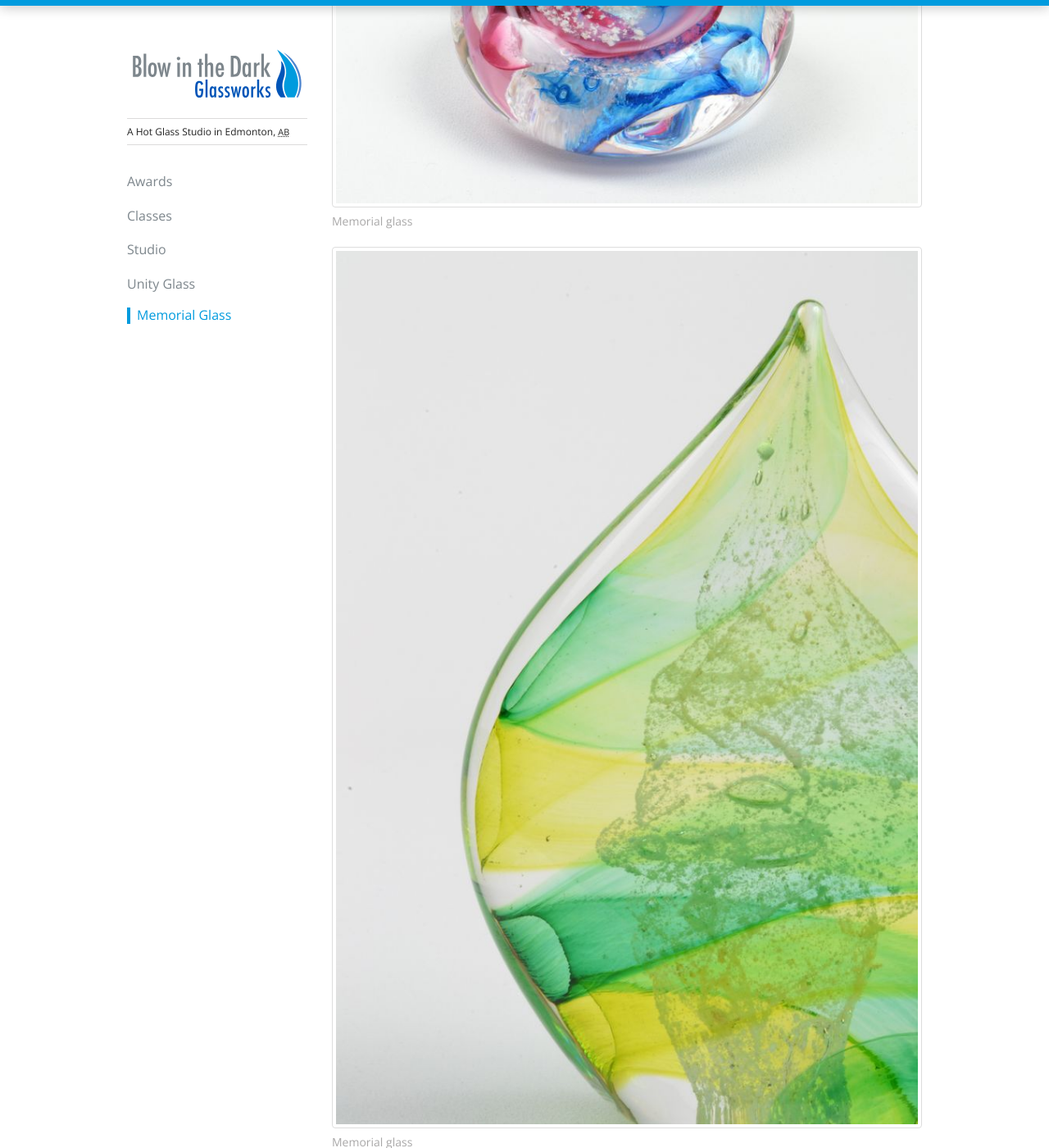
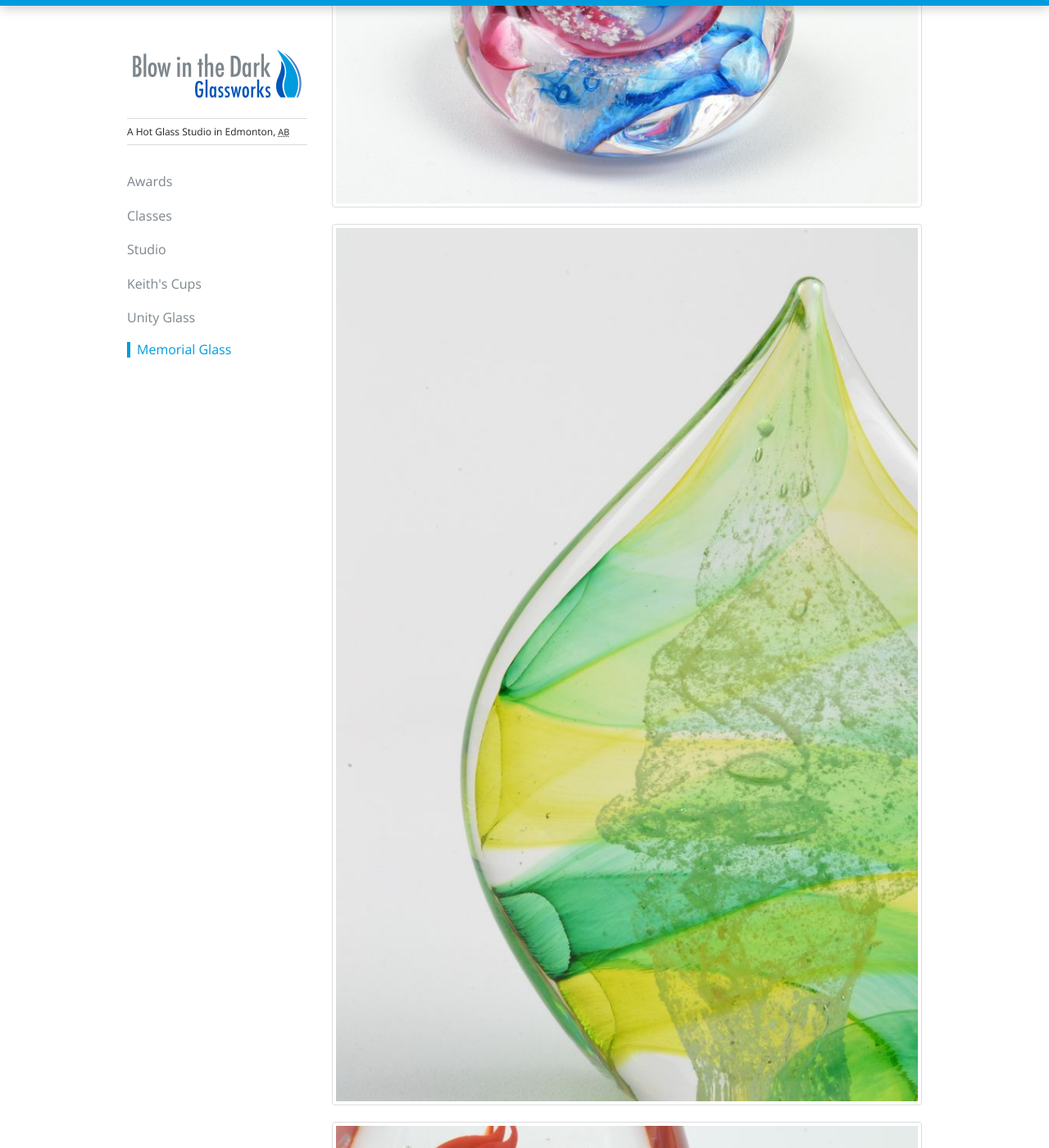
Before and after one commit to elidupuis/blowinthedark.ca, a Jekyll site: the page built from memorial-glass.md, in a window 1280 px wide and 1400 px high, scrolled down 793 px. Shown: the whole window at 82% size. Built offline with Jekyll 4.4.1, drawn with Linux system fonts in a browser that asks for light colours; comment, search, counter and statistics services are not loaded.

Commit message:
Add Keith's Cups page

```diff
--- a/_layouts/default.html
+++ b/_layouts/default.html
@@ -44,6 +44,7 @@
             <li{% if page.url == '/awards/' %} class="active"{% endif %}><a href="/awards/">Awards</a></li>
             <li{% if page.url == '/classes/' %} class="active"{% endif %}><a href="/classes/">Classes</a></li>
             <li{% if page.url == '/studio/' %} class="active"{% endif %}><a href="/studio/">Studio</a></li>
+            <li{% if page.url == '/keiths-cups/' %} class="active"{% endif %}><a href="/keiths-cups/">Keith's Cups</a></li>
             <li{% if page.url == '/unity-glass/' %} class="active"{% endif %}><a href="/unity-glass/">Unity Glass</a></li>
             <li{% if page.url == '/memorial-glass/' %} class="active"{% endif %}><a href="/memorial-glass/">Memorial Glass</a></li>
           </ul>
--- a/memorial-glass.md
+++ b/memorial-glass.md
@@ -16,8 +16,8 @@
 Email <keith@keithwalkerglass.com> to inquire about a memorial glass sculpture you will cherish for a lifetime and beyond.
 
 
-![Example of Memorial glass sculpture]({{ site.assetpath }}img/memorial-1.jpg "Memorial glass")
+![Picture of Memorial glass sculpture]({{ site.assetpath }}img/memorial-1.jpg)
 
-![Example of Memorial glass sculpture]({{ site.assetpath }}img/memorial-2.jpg "Memorial glass")
+![Picture of Memorial glass sculpture]({{ site.assetpath }}img/memorial-2.jpg)
 
-![Example of Memorial glass sculpture]({{ site.assetpath }}img/memorial-3.jpg "Memorial glass")
+![Picture of Memorial glass sculpture]({{ site.assetpath }}img/memorial-3.jpg)
```
Also changed, not shown: keiths-cups.md (added, +11 -0 lines), unity-glass.md (+1 -1 lines), README.md, awards.md (line endings or trailing spaces).
